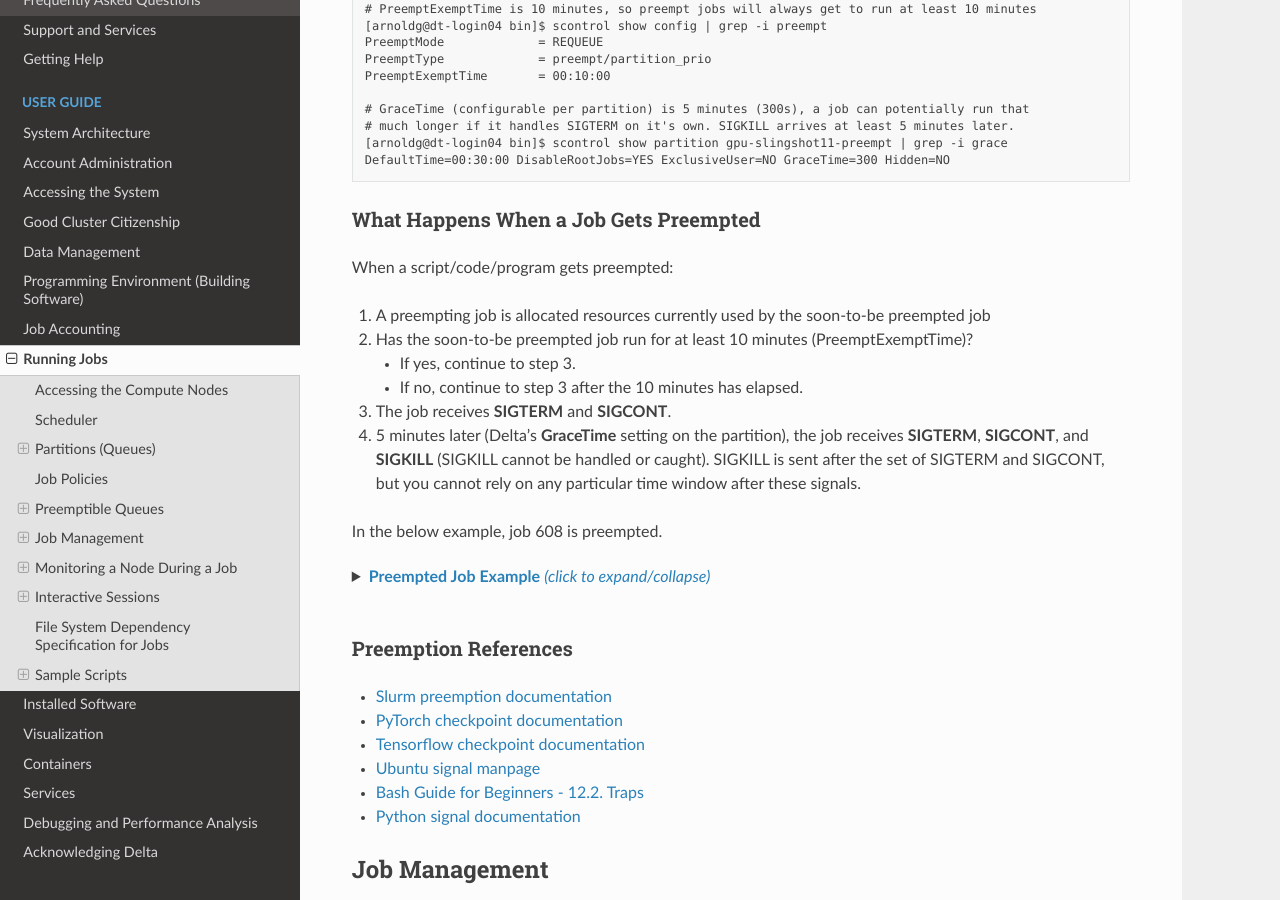
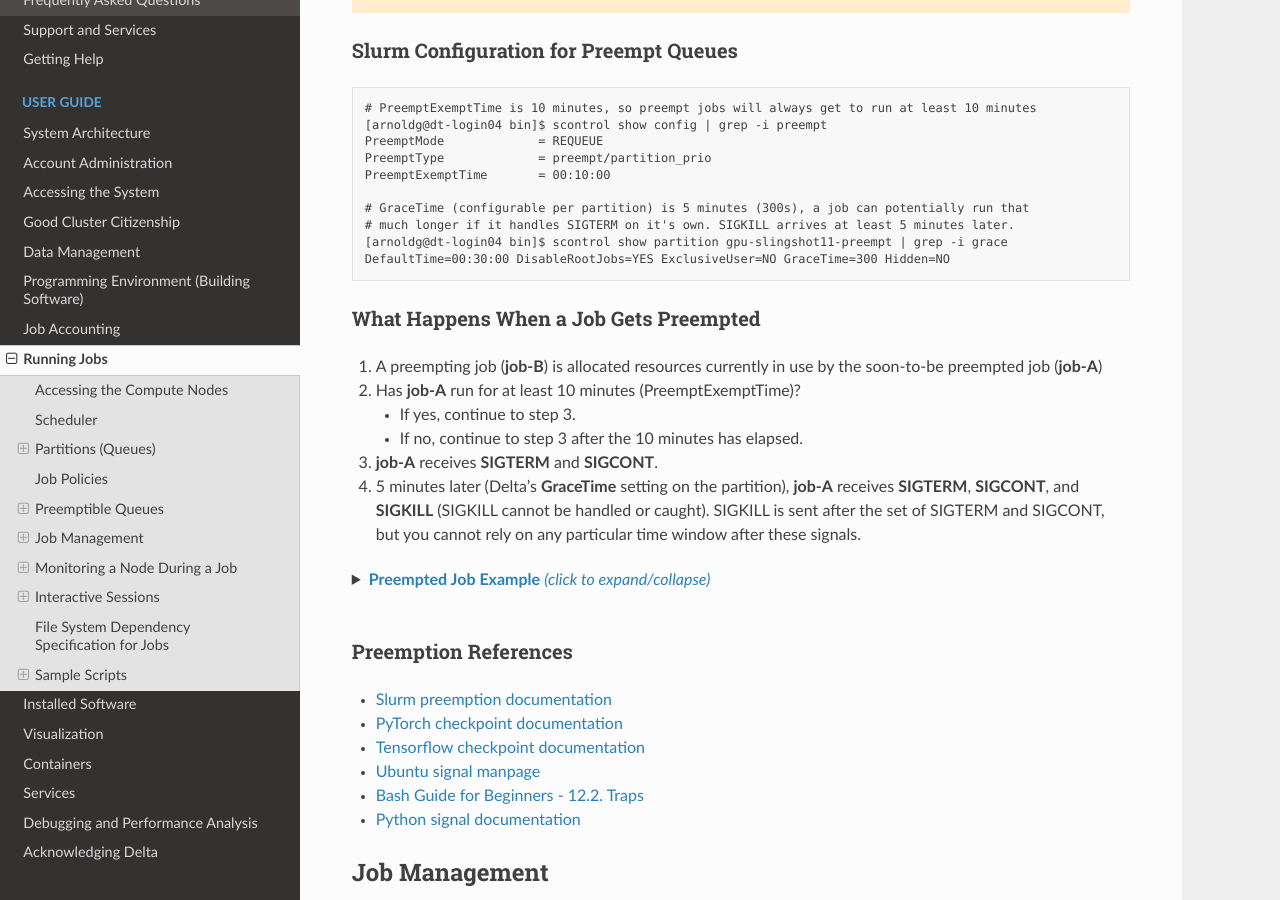
Before and after one commit to ncsa/Delta_doc, a Sphinx documentation site: the page built from docs/source/user_guide/running_jobs.rst, in a window 1280 px wide and 900 px high, scrolled down 3747 px. Built offline with Sphinx 7.4.7 and the Read the Docs theme 2.0.0, drawn with Linux system fonts in a browser that asks for light colours; some of the changed text lies outside the part shown.

```diff
--- a/docs/source/user_guide/running_jobs.rst
+++ b/docs/source/user_guide/running_jobs.rst
@@ -169,20 +175,16 @@ Slurm Configuration for Preempt Queues
 What Happens When a Job Gets Preempted
 ~~~~~~~~~~~~~~~~~~~~~~~~~~~~~~~~~~~~~~~~~~~
 
-When a script/code/program gets preempted:
+#. A preempting job (**job-B**) is allocated resources currently in use by the soon-to-be preempted job (**job-A**)
 
-#. A preempting job is allocated resources currently used by the soon-to-be preempted job
-
-#. Has the soon-to-be preempted job run for at least 10 minutes (PreemptExemptTime)?
+#. Has **job-A** run for at least 10 minutes (PreemptExemptTime)?
 
    - If yes, continue to step 3.
    - If no, continue to step 3 after the 10 minutes has elapsed.
 
-#. The job receives **SIGTERM** and **SIGCONT**.
+#. **job-A** receives **SIGTERM** and **SIGCONT**.
 
-#. 5 minutes later (Delta's **GraceTime** setting on the partition), the job receives **SIGTERM**, **SIGCONT**, and **SIGKILL** (SIGKILL cannot be handled or caught). SIGKILL is sent after the set of SIGTERM and SIGCONT, but you cannot rely on any particular time window after these signals.
-
-In the below example, job 608 is preempted.
+#. 5 minutes later (Delta's **GraceTime** setting on the partition), **job-A** receives **SIGTERM**, **SIGCONT**, and **SIGKILL** (SIGKILL cannot be handled or caught). SIGKILL is sent after the set of SIGTERM and SIGCONT, but you cannot rely on any particular time window after these signals.
 
 .. raw:: html
 
```
Also changed, not shown: other parts of docs/source/user_guide/running_jobs.rst (+6 -0 lines).
